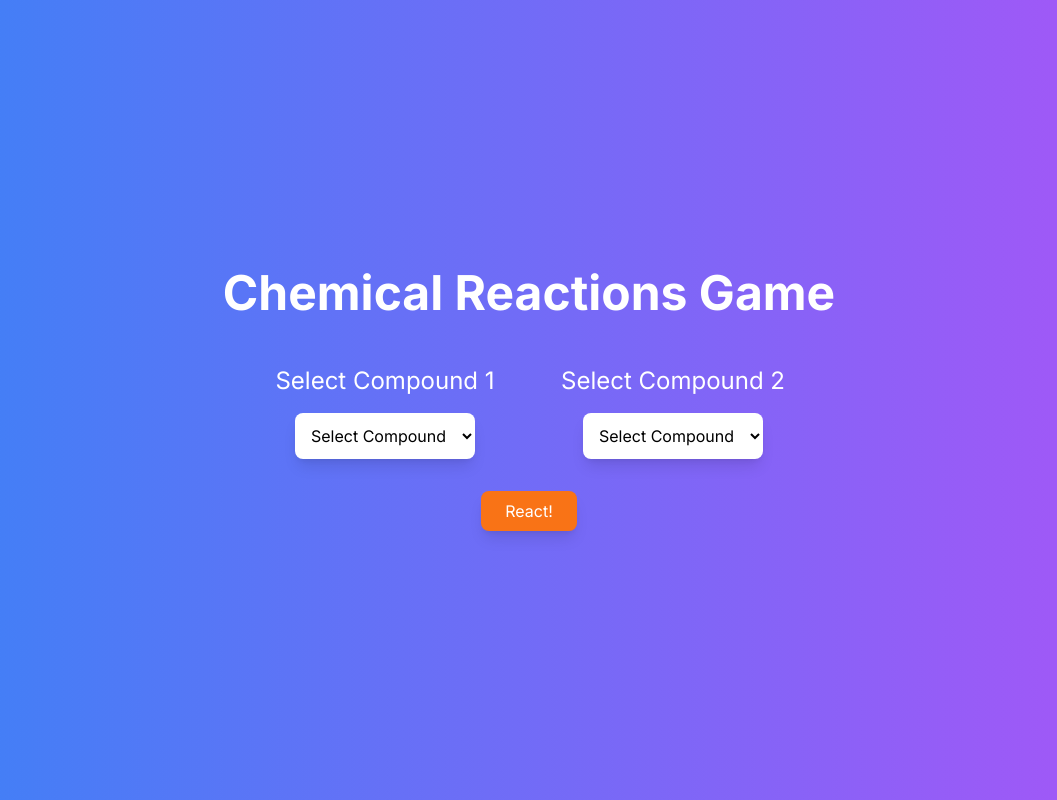
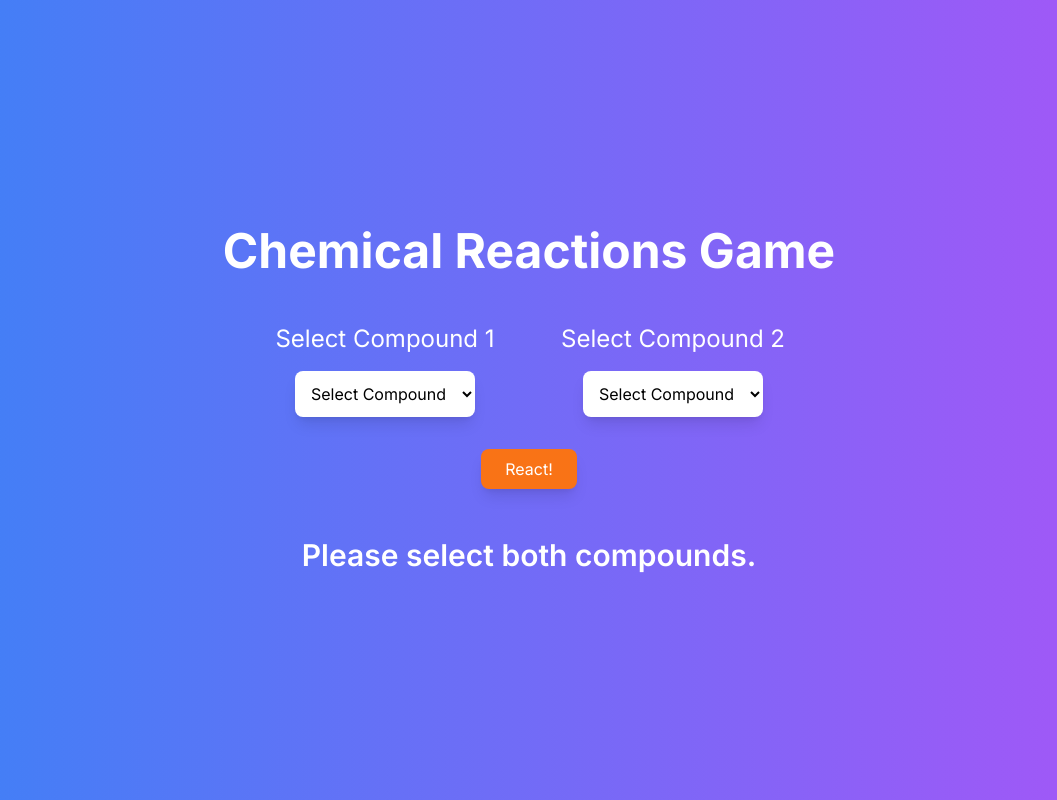
Before and after one commit to Anamay-Upreti/Modern-Periodic-Table, a Next.js app: page /reactions in a window 1280 px wide. Both pictures are taken after a click on the button "React!". Shown: the whole page, without its empty margins (111-1168 px from the left). Built offline with nearby package versions, Linux system fonts and the light colour scheme; a web font is replaced by a local one.

Commit message:
adding-reaction-logic

```diff
--- a/app/reactions/page.tsx
+++ b/app/reactions/page.tsx
@@ -4,9 +4,33 @@ import { motion } from 'framer-motion';
 
 const compounds = ['H2O', 'CO2', 'NaCl', 'HCl', 'NaOH'];
 
+// Define the reaction map (compound1 + compound2 -> product)
+const reactions: { [key: string]: string } = {
+  'NaCl+H2O': 'NaOH + HCl',
+  'HCl+NaOH': 'NaCl + H2O',
+  'CO2+H2O': 'H2CO3', // Carbon dioxide + water forms carbonic acid
+  // Add more reactions here as needed
+};
+
 const Reactions = () => {
   const [compound1, setCompound1] = useState<string | null>(null);
   const [compound2, setCompound2] = useState<string | null>(null);
+  const [reactionResult, setReactionResult] = useState<string | null>(null);
+
+  // Function to handle the reaction when the button is clicked
+  const handleReact = () => {
+    if (compound1 && compound2) {
+      // Construct the key to look up the reaction in the map
+      const reactionKey = `${compound1}+${compound2}`;
+      const reverseReactionKey = `${compound2}+${compound1}`;
+
+      // Check if a reaction exists in the map for the given compounds
+      const product = reactions[reactionKey] || reactions[reverseReactionKey] || 'No reaction found';
+      setReactionResult(product);
+    } else {
+      setReactionResult('Please select both compounds.');
+    }
+  };
 
   return (
     <div className="flex flex-col items-center justify-center min-h-screen bg-gradient-to-r from-blue-500 to-purple-500 text-white">
@@ -60,11 +84,23 @@ const Reactions = () => {
       </div>
 
       <motion.button
+        onClick={handleReact}
         whileHover={{ scale: 1.1 }}
-        className="bg-orange-500 py-2 px-6 rounded-lg shadow-lg hover:bg-orange-400 hover:shadow-xl transition-all duration-300"
+        className="bg-orange-500 py-2 px-6 rounded-lg shadow-lg hover:bg-orange-400 hover:shadow-xl transition-all duration-300 mb-8"
       >
         React!
       </motion.button>
+
+      {/* Display the reaction result */}
+      {reactionResult && (
+        <motion.div
+          initial={{ opacity: 0 }}
+          animate={{ opacity: 1 }}
+          className="text-3xl font-semibold text-white mt-4"
+        >
+          {reactionResult}
+        </motion.div>
+      )}
     </div>
   );
 };
```
